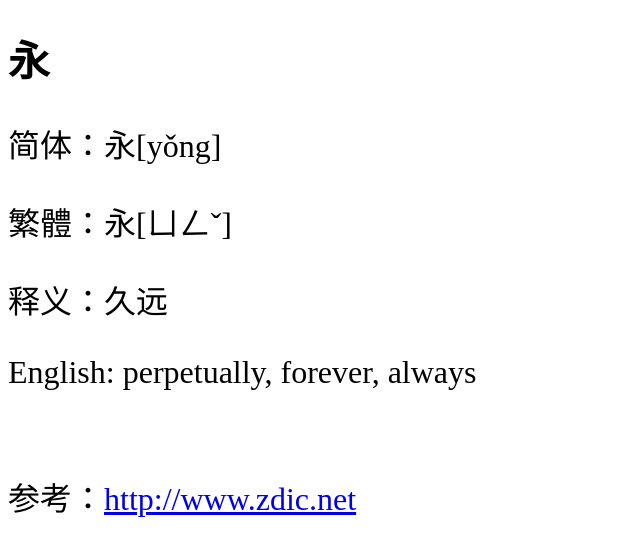
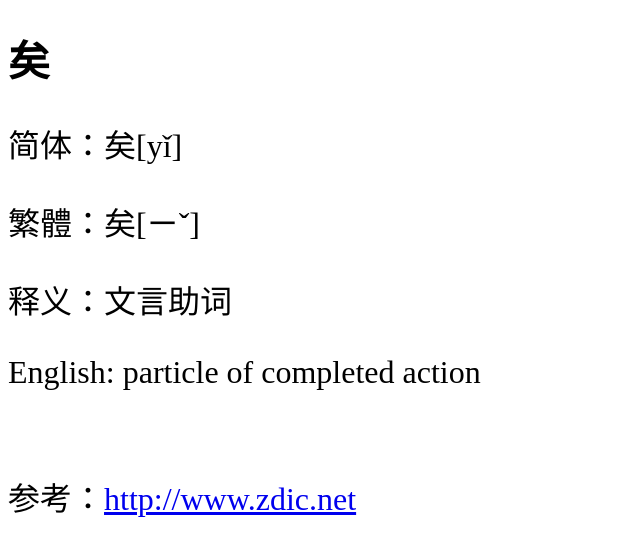
Before and after one commit to shengzhe/livecalligraphy, a Jekyll site: the page built from _posts/2012-08-31-LanTing-230.html, in a window 1280 px wide. Shown: the top 556 px of the page, without its empty margins (0-640 px from the left). Built offline with Jekyll 4.4.1, drawn with Linux system fonts in a browser that asks for light colours; Markdown is read by kramdown in place of the engine named in the settings.

Commit message:
Update 2012-08-31-LanTing-230.html

```diff
--- a/_posts/2012-08-31-LanTing-230.html
+++ b/_posts/2012-08-31-LanTing-230.html
@@ -1,11 +1,11 @@
 ---
 layout: default
-title: 兰亭集序第1个字 (1st character of Lan Ting)
+title: 兰亭集序第230个字 (230th character of Lan Ting)
 ---
-<h1>永</h1>
-<p>简体：永[yǒng]</p>
-<p>繁體：永[ㄩㄥˇ]</p>
-<p>释义：久远</p>
-<p>English: perpetually, forever, always</p>
+<h1>矣</h1>
+<p>简体：矣[yǐ]</p>
+<p>繁體：矣[ㄧˇ]</p>
+<p>释义：文言助词</p>
+<p>English: particle of completed action</p>
 <br/>
-<p>参考：<a href="http://www.zdic.net/zd/zi/ZdicE6ZdicB0ZdicB8.htm">http://www.zdic.net</a></p>
+<p>参考：<a href="http://www.zdic.net/z/1f/js/77E3.htm">http://www.zdic.net</a></p>
```
